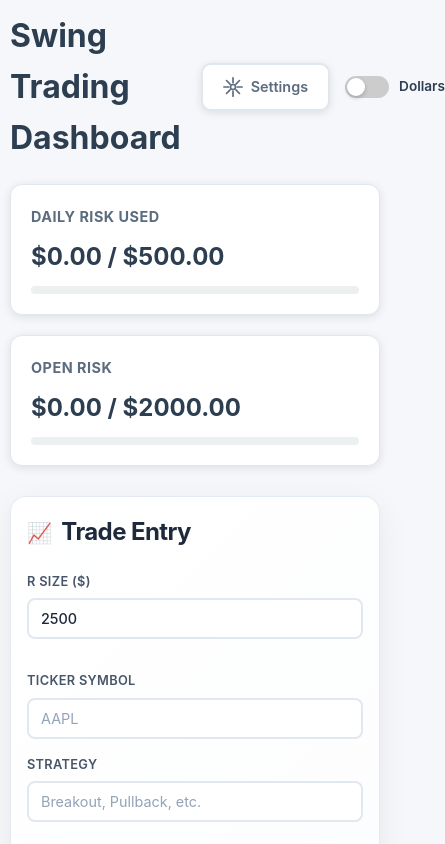
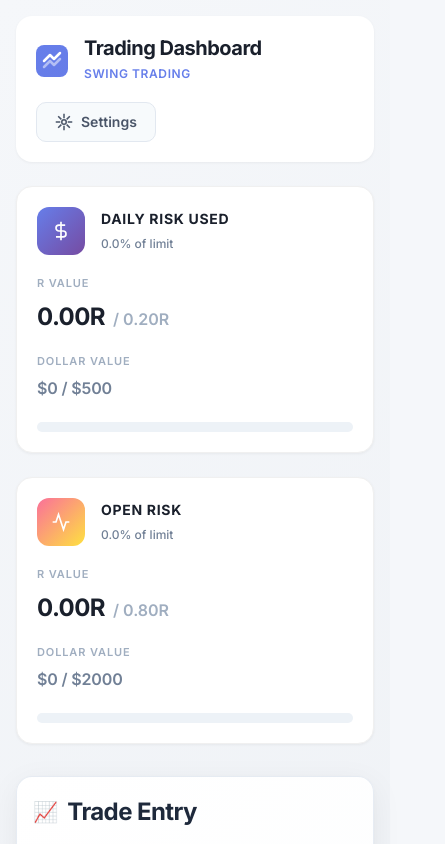
Before and after one commit to masontrang-dev/trade-dashboard, a Vue app in the folder frontend/: page / in a window 390 px wide. Shown: the top 844 px of the page, 445 px wide, since content can reach past the window. Built offline with nearby package versions, Linux system fonts and the light colour scheme; no server answers.

Commit message:
Clean up header and risk card design

```diff
--- a/frontend/src/components/TradingDashboard.vue
+++ b/frontend/src/components/TradingDashboard.vue
@@ -1,20 +1,52 @@
 <template>
   <div class="dashboard">
     <header class="dashboard-header">
-      <div class="header-top">
-        <h1>{{ tradingMode === "DAY" ? "Day" : "Swing" }} Trading Dashboard</h1>
-        <div class="header-controls">
-          <button @click="openSettings" class="settings-btn" title="Settings">
+      <div class="header-container">
+        <div class="header-left">
+          <div class="brand">
+            <div class="brand-icon">
+              <svg width="32" height="32" viewBox="0 0 32 32" fill="none">
+                <rect width="32" height="32" rx="8" fill="url(#gradient)" />
+                <path
+                  d="M8 16L14 10L18 14L24 8"
+                  stroke="white"
+                  stroke-width="2.5"
+                  stroke-linecap="round"
+                  stroke-linejoin="round"
+                />
+                <path
+                  d="M8 22L14 16L18 20L24 14"
+                  stroke="white"
+                  stroke-width="2.5"
+                  stroke-linecap="round"
+                  stroke-linejoin="round"
+                  opacity="0.5"
+                />
+                <defs>
+                  <linearGradient id="gradient" x1="0" y1="0" x2="32" y2="32">
+                    <stop offset="0%" stop-color="#667eea" />
+                    <stop offset="100%" stop-color="#764ba2" />
+                  </linearGradient>
+                </defs>
+              </svg>
+            </div>
+            <div class="brand-text">
+              <h1>Trading Dashboard</h1>
+              <span class="mode-badge">{{
+                tradingMode === "DAY" ? "Day Trading" : "Swing Trading"
+              }}</span>
+            </div>
+          </div>
+        </div>
+        <div class="header-right">
+          <button @click="openSettings" class="settings-btn">
             <svg
-              xmlns="http://www.w3.org/2000/svg"
-              width="20"
-              height="20"
+              width="18"
+              height="18"
               viewBox="0 0 24 24"
               fill="none"
               stroke="currentColor"
               stroke-width="2"
-              stroke-linecap="round"
-              stroke-linejoin="round"
             >
               <circle cx="12" cy="12" r="3"></circle>
               <path
@@ -23,60 +55,135 @@
             </svg>
             Settings
           </button>
-          <RToggle @toggle-changed="handleRToggle" />
         </div>
       </div>
-      <div class="risk-summary">
+      <div class="risk-cards">
         <div class="risk-card">
+          <div class="risk-card-header">
+            <div class="risk-card-icon daily">
+              <svg
+                width="20"
+                height="20"
+                viewBox="0 0 24 24"
+                fill="none"
+                stroke="currentColor"
+                stroke-width="2"
+              >
+                <line x1="12" y1="1" x2="12" y2="23"></line>
+                <path
+                  d="M17 5H9.5a3.5 3.5 0 0 0 0 7h5a3.5 3.5 0 0 1 0 7H6"
+                ></path>
+              </svg>
+            </div>
+            <div class="risk-card-title">
               <h3>Daily Risk Used</h3>
-          <span
-            class="risk-value"
+              <span class="risk-card-subtitle"
+                >{{ dailyRiskPercentage.toFixed(1) }}% of limit</span
+              >
+            </div>
+          </div>
+          <div class="risk-card-body">
+            <div class="risk-amount-container">
+              <div class="risk-display">
+                <span class="risk-label">R Value</span>
+                <div
+                  class="risk-amount"
                   :class="{ 'risk-warning': dailyRiskPercentage > 80 }"
                 >
-            <template v-if="showRValues">
-              {{ dailyRiskUsedR.toFixed(2) }}R / {{ maxDailyLossR.toFixed(2) }}R
-              <small
-                >(${{ dailyRiskUsed.toFixed(2) }} / ${{
-                  maxDailyLoss.toFixed(2)
-                }})</small
+                  <span class="amount-primary"
+                    >{{ dailyRiskUsedR.toFixed(2) }}R</span
                   >
-            </template>
-            <template v-else>
-              ${{ dailyRiskUsed.toFixed(2) }} / ${{ maxDailyLoss.toFixed(2) }}
-            </template>
-          </span>
-          <div class="progress-bar">
+                  <span class="amount-secondary"
+                    >/ {{ maxDailyLossR.toFixed(2) }}R</span
+                  >
+                </div>
+              </div>
+              <div class="dollars-display">
+                <span class="risk-label">Dollar Value</span>
+                <div class="dollars-amount">
+                  <span class="dollars-text"
+                    >${{ dailyRiskUsed.toFixed(0) }} / ${{
+                      maxDailyLoss.toFixed(0)
+                    }}</span
+                  >
+                </div>
+              </div>
+            </div>
+            <div class="progress-bar-modern">
+              <div class="progress-track">
                 <div
                   class="progress-fill"
-              :style="{ width: dailyRiskPercentage + '%' }"
-              :class="{ 'risk-warning': dailyRiskPercentage > 80 }"
+                  :style="{ width: Math.min(dailyRiskPercentage, 100) + '%' }"
+                  :class="{
+                    'progress-warning': dailyRiskPercentage > 80,
+                    'progress-danger': dailyRiskPercentage > 100,
+                  }"
                 ></div>
               </div>
             </div>
+          </div>
+        </div>
+
         <div class="risk-card">
+          <div class="risk-card-header">
+            <div class="risk-card-icon open">
+              <svg
+                width="20"
+                height="20"
+                viewBox="0 0 24 24"
+                fill="none"
+                stroke="currentColor"
+                stroke-width="2"
+              >
+                <polyline points="22 12 18 12 15 21 9 3 6 12 2 12"></polyline>
+              </svg>
+            </div>
+            <div class="risk-card-title">
               <h3>Open Risk</h3>
-          <span
-            class="risk-value"
+              <span class="risk-card-subtitle"
+                >{{ openRiskPercentage.toFixed(1) }}% of limit</span
+              >
+            </div>
+          </div>
+          <div class="risk-card-body">
+            <div class="risk-amount-container">
+              <div class="risk-display">
+                <span class="risk-label">R Value</span>
+                <div
+                  class="risk-amount"
                   :class="{ 'risk-warning': openRiskPercentage > 80 }"
                 >
-            <template v-if="showRValues">
-              {{ totalOpenRiskR.toFixed(2) }}R / {{ maxOpenRiskR.toFixed(2) }}R
-              <small
-                >(${{ totalOpenRisk.toFixed(2) }} / ${{
-                  maxOpenRisk.toFixed(2)
-                }})</small
+                  <span class="amount-primary"
+                    >{{ totalOpenRiskR.toFixed(2) }}R</span
                   >
-            </template>
-            <template v-else>
-              ${{ totalOpenRisk.toFixed(2) }} / ${{ maxOpenRisk.toFixed(2) }}
-            </template>
-          </span>
-          <div class="progress-bar">
+                  <span class="amount-secondary"
+                    >/ {{ maxOpenRiskR.toFixed(2) }}R</span
+                  >
+                </div>
+              </div>
+              <div class="dollars-display">
+                <span class="risk-label">Dollar Value</span>
+                <div class="dollars-amount">
+                  <span class="dollars-text"
+                    >${{ totalOpenRisk.toFixed(0) }} / ${{
+                      maxOpenRisk.toFixed(0)
+                    }}</span
+                  >
+                </div>
+              </div>
+            </div>
+            <div class="progress-bar-modern">
+              <div class="progress-track">
                 <div
                   class="progress-fill"
-              :style="{ width: openRiskPercentage + '%' }"
-              :class="{ 'risk-warning': openRiskPercentage > 80 }"
+                  :style="{ width: Math.min(openRiskPercentage, 100) + '%' }"
+                  :class="{
+                    'progress-warning': openRiskPercentage > 80,
+                    'progress-danger': openRiskPercentage > 100,
+                  }"
                 ></div>
+              </div>
+            </div>
           </div>
         </div>
       </div>
@@ -137,7 +244,6 @@ import { ref, computed, onMounted } from "vue";
 import TradeForm from "./TradeForm.vue";
 import ActiveTrades from "./ActiveTrades.vue";
 import TradeHistory from "./TradeHistory.vue";
-import RToggle from "./RToggle.vue";
 import SettingsModal from "./SettingsModal.vue";
 import api from "../services/api";
 
@@ -303,12 +409,6 @@ const loadRiskSettings = async () => {
     }
   }
 
-  // Load R toggle state
-  const savedToggle = localStorage.getItem("rToggleState");
-  if (savedToggle) {
-    showRValues.value = JSON.parse(savedToggle);
-  }
-
   // Load trading mode and dev mode from backend
   try {
     const modeSettings = await api.getModeSettings();
@@ -379,6 +479,18 @@ const dailyRiskPercentage = computed(() => {
 
 const openRiskPercentage = computed(() => {
   return (totalOpenRisk.value / maxOpenRisk.value) * 100;
+});
+
+const remainingDailyRisk = computed(() => {
+  return Math.max(0, maxDailyLoss.value - dailyRiskUsed.value);
+});
+
+const remainingDailyRiskR = computed(() => {
+  return remainingDailyRisk.value / defaultRSize.value;
+});
+
+const remainingRiskPercentage = computed(() => {
+  return (remainingDailyRisk.value / maxDailyLoss.value) * 100;
 });
 
 const handleTradeAdded = async (trade) => {
@@ -479,12 +591,6 @@ const handleRiskSettingsUpdated = (settings) => {
   localStorage.setItem("riskSettings", JSON.stringify(currentSettings));
 };
 
-const handleRToggle = (showR) => {
-  showRValues.value = showR;
-  // Save toggle state to localStorage
-  localStorage.setItem("rToggleState", JSON.stringify(showR));
-};
-
 const handleTradingModeChange = async (newMode) => {
   try {
     // Call API to switch mode and re-evaluate trades
@@ -583,52 +689,96 @@ const handleSettingsSave = async (settings) => {
 </script>
 
 <style scoped>
+@import url("https://fonts.googleapis.com/css2?family=Inter:wght@400;500;600;700&display=swap");
+
 .dashboard {
-  padding: 20px;
-  max-width: 1400px;
-  margin: 0 auto;
+  min-height: 100vh;
+  background: linear-gradient(135deg, #f5f7fa 0%, #e8ecf1 100%);
+  padding: 32px;
+  font-family: "Inter", -apple-system, BlinkMacSystemFont, "Segoe UI",
+    sans-serif;
 }
 
 .dashboard-header {
-  margin-bottom: 30px;
+  max-width: 1400px;
+  margin: 0 auto 32px;
 }
 
-.header-top {
+/* Header Container */
+.header-container {
   display: flex;
   justify-content: space-between;
   align-items: center;
-  margin-bottom: 20px;
-  gap: 20px;
+  margin-bottom: 24px;
+  padding: 20px 28px;
+  background: white;
+  border-radius: 16px;
+  box-shadow: 0 1px 3px rgba(0, 0, 0, 0.05);
 }
 
-.header-controls {
+.header-left {
   display: flex;
   align-items: center;
-  gap: 15px;
+}
+
+.brand {
+  display: flex;
+  align-items: center;
+  gap: 16px;
+}
+
+.brand-icon {
+  display: flex;
+  align-items: center;
+  justify-content: center;
+}
+
+.brand-text h1 {
+  margin: 0;
+  font-size: 1.5rem;
+  font-weight: 700;
+  color: #1a202c;
+  letter-spacing: -0.025em;
+  line-height: 1.2;
+}
+
+.mode-badge {
+  display: inline-block;
+  margin-top: 4px;
+  font-size: 0.75rem;
+  font-weight: 600;
+  color: #667eea;
+  text-transform: uppercase;
+  letter-spacing: 0.05em;
+}
+
+.header-right {
+  display: flex;
+  align-items: center;
+  gap: 12px;
 }
 
 .settings-btn {
   display: flex;
   align-items: center;
   gap: 8px;
-  padding: 12px 20px;
-  background: white;
-  border: 2px solid #e1e8ed;
+  padding: 10px 18px;
+  background: #f7fafc;
+  border: 1px solid #e2e8f0;
   border-radius: 10px;
-  color: #5a6c7d;
-  font-size: 0.9rem;
+  color: #4a5568;
+  font-size: 0.875rem;
   font-weight: 600;
   cursor: pointer;
-  transition: all 0.2s ease;
-  box-shadow: 0 2px 8px rgba(0, 0, 0, 0.1);
+  transition: all 0.2s cubic-bezier(0.4, 0, 0.2, 1);
 }
 
 .settings-btn:hover {
-  background: #f8f9fa;
-  border-color: #3498db;
-  color: #3498db;
+  background: white;
+  border-color: #cbd5e0;
+  color: #2d3748;
   transform: translateY(-1px);
-  box-shadow: 0 4px 12px rgba(52, 152, 219, 0.2);
+  box-shadow: 0 4px 6px -1px rgba(0, 0, 0, 0.1);
 }
 
 .settings-btn svg {
@@ -639,103 +789,379 @@ const handleSettingsSave = async (settings) => {
   transform: rotate(90deg);
 }
 
-.dashboard-header h1 {
-  color: #2c3e50;
-  font-size: 2.5rem;
-  margin: 0;
+/* Metrics Bar */
+.metrics-bar {
+  display: flex;
+  align-items: center;
+  justify-content: space-between;
+  padding: 20px 28px;
+  background: white;
+  border-radius: 16px;
+  margin-bottom: 24px;
+  box-shadow: 0 1px 3px rgba(0, 0, 0, 0.05);
 }
 
-.risk-summary {
+.metric-item {
+  display: flex;
+  align-items: center;
+  gap: 12px;
+  flex: 1;
+}
+
+.metric-icon {
+  display: flex;
+  align-items: center;
+  justify-content: center;
+  width: 40px;
+  height: 40px;
+  background: linear-gradient(135deg, #667eea 0%, #764ba2 100%);
+  border-radius: 10px;
+  color: white;
+  flex-shrink: 0;
+}
+
+.metric-mode .metric-icon {
+  background: linear-gradient(135deg, #f093fb 0%, #f5576c 100%);
+}
+
+.metric-content {
+  display: flex;
+  flex-direction: column;
+  gap: 2px;
+}
+
+.metric-label {
+  font-size: 0.75rem;
+  font-weight: 600;
+  color: #718096;
+  text-transform: uppercase;
+  letter-spacing: 0.05em;
+}
+
+.metric-value {
+  font-size: 1.25rem;
+  font-weight: 700;
+  color: #1a202c;
+  letter-spacing: -0.025em;
+}
+
+.metric-value.value-warning {
+  color: #e53e3e;
+}
+
+.metric-divider {
+  width: 1px;
+  height: 40px;
+  background: linear-gradient(to bottom, transparent, #e2e8f0, transparent);
+  margin: 0 8px;
+}
+
+/* Risk Cards */
+.risk-cards {
   display: grid;
-  grid-template-columns: repeat(auto-fit, minmax(300px, 1fr));
-  gap: 20px;
-  margin-bottom: 30px;
+  grid-template-columns: repeat(auto-fit, minmax(400px, 1fr));
+  gap: 24px;
 }
 
 .risk-card {
   background: white;
-  border-radius: 12px;
-  padding: 20px;
-  box-shadow: 0 2px 10px rgba(0, 0, 0, 0.1);
-  border: 1px solid #e1e8ed;
+  border-radius: 16px;
+  padding: 24px;
+  box-shadow: 0 1px 3px rgba(0, 0, 0, 0.05);
+  border: 1px solid #f0f0f0;
+  transition: all 0.3s cubic-bezier(0.4, 0, 0.2, 1);
 }
 
-.risk-card h3 {
-  margin: 0 0 10px 0;
-  color: #5a6c7d;
-  font-size: 0.9rem;
-  text-transform: uppercase;
-  letter-spacing: 0.5px;
+.risk-card:hover {
+  box-shadow: 0 10px 25px -5px rgba(0, 0, 0, 0.1);
+  transform: translateY(-2px);
 }
 
-.risk-value {
-  display: block;
-  font-size: 1.5rem;
-  font-weight: bold;
-  color: #2c3e50;
-  margin-bottom: 10px;
+.risk-card-header {
+  display: flex;
+  align-items: center;
+  gap: 16px;
+  margin-bottom: 20px;
 }
 
-.risk-value small {
-  display: block;
-  font-size: 0.8rem;
-  color: #7f8c8d;
-  font-weight: normal;
-  margin-top: 4px;
+.risk-card-icon {
+  display: flex;
+  align-items: center;
+  justify-content: center;
+  width: 48px;
+  height: 48px;
+  border-radius: 12px;
+  flex-shrink: 0;
 }
 
-.risk-value.risk-warning {
-  color: #e74c3c;
+.risk-card-icon.daily {
+  background: linear-gradient(135deg, #667eea 0%, #764ba2 100%);
+  color: white;
 }
 
-.progress-bar {
+.risk-card-icon.open {
+  background: linear-gradient(135deg, #fa709a 0%, #fee140 100%);
+  color: white;
+}
+
+.risk-card-title h3 {
+  margin: 0;
+  font-size: 0.875rem;
+  font-weight: 700;
+  color: #1a202c;
+  text-transform: uppercase;
+  letter-spacing: 0.05em;
+}
+
+.risk-card-subtitle {
+  display: block;
+  margin-top: 4px;
+  font-size: 0.75rem;
+  font-weight: 500;
+  color: #718096;
+}
+
+.risk-card-body {
+  display: flex;
+  flex-direction: column;
+  gap: 16px;
+}
+
+.risk-amount-container {
+  display: flex;
+  align-items: flex-start;
+  justify-content: space-between;
+  gap: 32px;
+  margin-bottom: 4px;
+}
+
+.risk-display,
+.dollars-display {
+  display: flex;
+  flex-direction: column;
+  gap: 6px;
+}
+
+.risk-display {
+  flex: 1;
+}
+
+.risk-label {
+  font-size: 0.6875rem;
+  font-weight: 600;
+  color: #a0aec0;
+  text-transform: uppercase;
+  letter-spacing: 0.08em;
+}
+
+.risk-amount {
+  display: flex;
+  align-items: baseline;
+  gap: 8px;
+}
+
+.amount-primary {
+  font-size: 2rem;
+  font-weight: 700;
+  color: #1a202c;
+  letter-spacing: -0.025em;
+}
+
+.amount-secondary {
+  font-size: 1.125rem;
+  font-weight: 600;
+  color: #a0aec0;
+}
+
+.risk-amount.risk-warning .amount-primary {
+  color: #e53e3e;
+}
+
+.risk-amount.risk-warning .amount-secondary {
+  color: #fc8181;
+}
+
+.dollars-amount {
+  display: flex;
+  align-items: baseline;
+}
+
+.dollars-text {
+  font-size: 1.125rem;
+  font-weight: 600;
+  color: #718096;
+  white-space: nowrap;
+  letter-spacing: -0.01em;
+}
+
+/* Modern Progress Bar */
+.progress-bar-modern {
   width: 100%;
-  height: 8px;
-  background-color: #ecf0f1;
-  border-radius: 4px;
+}
+
+.progress-track {
+  width: 100%;
+  height: 10px;
+  background: #edf2f7;
+  border-radius: 10px;
   overflow: hidden;
+  position: relative;
 }
 
 .progress-fill {
   height: 100%;
-  background-color: #3498db;
-  transition: width 0.3s ease;
+  background: linear-gradient(90deg, #667eea 0%, #764ba2 100%);
+  border-radius: 10px;
+  transition: width 0.6s cubic-bezier(0.4, 0, 0.2, 1);
+  position: relative;
+  overflow: hidden;
 }
 
-.progress-fill.risk-warning {
-  background-color: #e74c3c;
+.progress-fill::after {
+  content: "";
+  position: absolute;
+  top: 0;
+  left: 0;
+  right: 0;
+  bottom: 0;
+  background: linear-gradient(
+    90deg,
+    transparent,
+    rgba(255, 255, 255, 0.3),
+    transparent
+  );
+  animation: shimmer 2s infinite;
 }
 
+@keyframes shimmer {
+  0% {
+    transform: translateX(-100%);
+  }
+  100% {
+    transform: translateX(100%);
+  }
+}
+
+.progress-fill.progress-warning {
+  background: linear-gradient(90deg, #f6ad55 0%, #ed8936 100%);
+}
+
+.progress-fill.progress-danger {
+  background: linear-gradient(90deg, #fc8181 0%, #e53e3e 100%);
+}
+
+/* Main Content */
 .dashboard-main {
+  max-width: 1400px;
+  margin: 0 auto;
   display: grid;
   grid-template-columns: 1fr 2fr;
-  gap: 30px;
+  gap: 24px;
 }
 
 .left-panel,
 .right-panel {
   display: flex;
   flex-direction: column;
-  gap: 20px;
+  gap: 24px;
+}
+
+/* Responsive Design */
+@media (max-width: 1200px) {
+  .risk-cards {
+    grid-template-columns: 1fr;
+  }
+
+  .risk-amount-container {
+    gap: 24px;
+  }
 }
 
 @media (max-width: 1024px) {
   .dashboard-main {
     grid-template-columns: 1fr;
   }
+
+  .metrics-bar {
+    flex-wrap: wrap;
+    gap: 16px;
+  }
+
+  .metric-divider {
+    display: none;
+  }
+
+  .metric-item {
+    min-width: calc(50% - 8px);
+  }
 }
 
 @media (max-width: 768px) {
   .dashboard {
-    padding: 10px;
+    padding: 16px;
   }
 
-  .dashboard-header h1 {
-    font-size: 2rem;
+  .header-container {
+    flex-direction: column;
+    align-items: flex-start;
+    gap: 16px;
+    padding: 20px;
   }
 
-  .risk-summary {
+  .header-right {
+    width: 100%;
+    justify-content: space-between;
+  }
+
+  .brand-text h1 {
+    font-size: 1.25rem;
+  }
+
+  .metrics-bar {
+    padding: 16px;
+  }
+
+  .metric-item {
+    min-width: 100%;
+  }
+
+  .metric-icon {
+    width: 36px;
+    height: 36px;
+  }
+
+  .metric-value {
+    font-size: 1.125rem;
+  }
+
+  .risk-cards {
     grid-template-columns: 1fr;
+  }
+
+  .risk-card {
+    padding: 20px;
+  }
+
+  .risk-amount-container {
+    flex-direction: column;
+    align-items: flex-start;
+    gap: 16px;
+  }
+
+  .amount-primary {
+    font-size: 1.5rem;
+  }
+
+  .amount-secondary {
+    font-size: 1rem;
+  }
+
+  .amount-dollars {
+    align-self: flex-start;
+  }
+
+  .dollars-text {
+    font-size: 1rem;
   }
 }
 </style>
```
Lines whose indentation alone changed are shown as unchanged.
